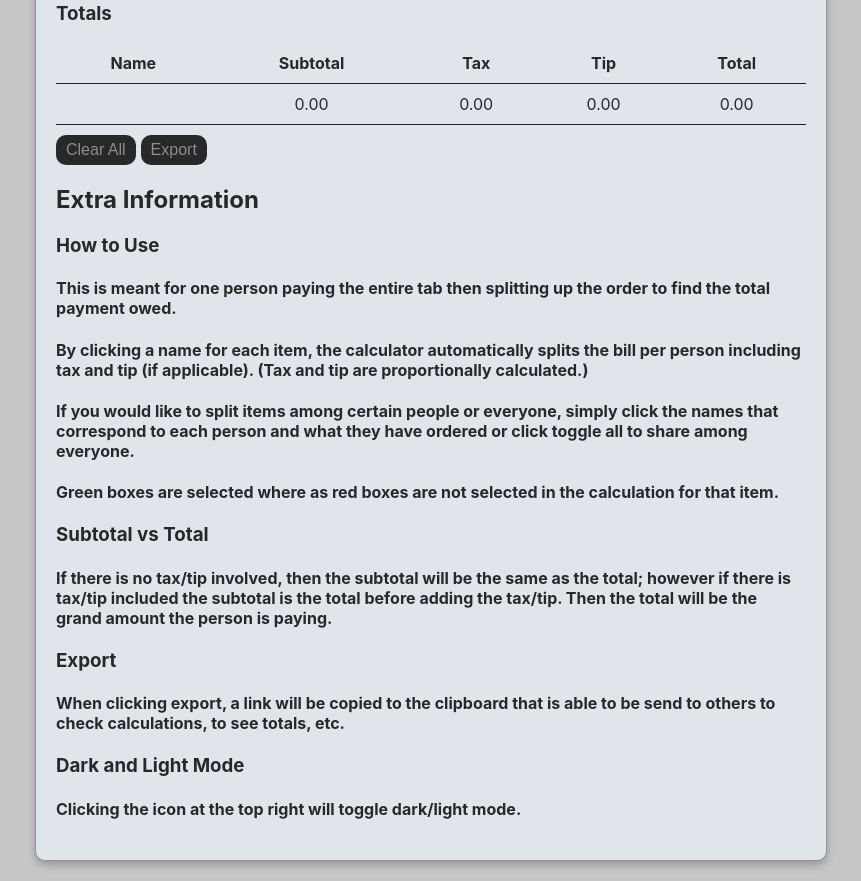
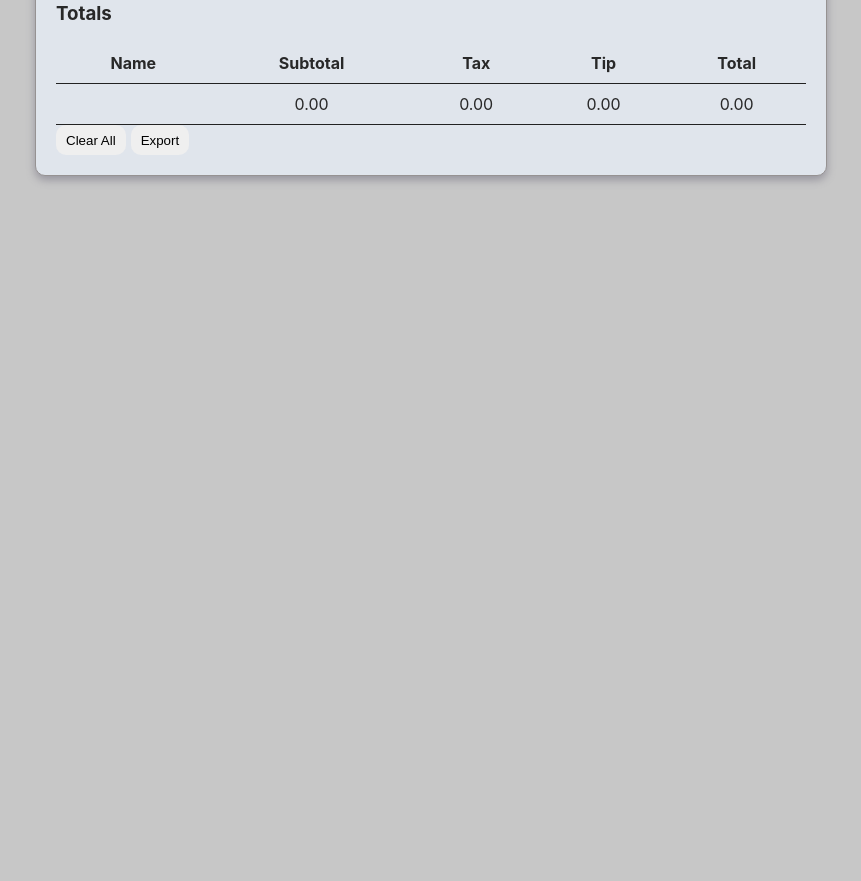
Before and after one commit to hieudphung/checksplitter, a React (Create React App) app: page / in a window 1280 px wide. Shown: the part 520-1401 px from the top of the page, without its empty margins (209-1070 px from the left). After the commit the page ends 800 px from the top, so only its background shows below. Built offline with nearby package versions, Linux system fonts and the light colour scheme.

Commit message:
enter change fix so it doesnt move back to names

```diff
--- a/src/components/BillSplitter.js
+++ b/src/components/BillSplitter.js
@@ -5,7 +5,8 @@ const BillSplitter = () => {
   const [items, setItems] = useState([{ name: '', price: '', selected: [], subtotal: 0 }]);
   const [tax, setTax] = useState('');
   const [tip, setTip] = useState('');
-  const inputRefs = useRef([]);
+  const nameInputRefs = useRef([]); // Added
+  const itemInputRefs = useRef([]); // Added
 
   useEffect(() => {
     const queryParams = new URLSearchParams(window.location.search);
@@ -18,8 +19,6 @@ const BillSplitter = () => {
       setTip(parsedData.tip);
     }
   }, []);
-
-
 
   const handleNameChange = (index, event) => {
     const newNames = [...names];
@@ -77,11 +76,19 @@ const BillSplitter = () => {
   };
 
   const handleAddName = () => {
-    setNames([...names, '']);
-    setTimeout(() => {
-      inputRefs.current[inputRefs.current.length - 1].focus();
-    }, 0);
+    setNames(prevNames => {
+      const newNames = [...prevNames, ''];
+      return newNames;
+    });
   };
+
+  // Added useEffect for focusing last name input field
+  useEffect(() => {
+    if (names.length > 1) {
+      const lastIndex = names.length - 1;
+      nameInputRefs.current[lastIndex].focus();
+    }
+  }, [names]);
 
   const handleRemoveName = (index) => {
     const newNames = names.filter((_, i) => i !== index);
@@ -94,11 +101,19 @@ const BillSplitter = () => {
   };
 
   const handleAddItem = () => {
-    setItems([...items, { name: '', price: '', selected: [], subtotal: 0 }]);
-    setTimeout(() => {
-      inputRefs.current[inputRefs.current.length - 1].focus();
-    }, 0);
+    setItems(prevItems => {
+      const newItems = [...prevItems, { name: '', price: '', selected: [], subtotal: 0 }];
+      return newItems;
+    });
   };
+
+  // Added useEffect for focusing last item input field
+  useEffect(() => {
+    if (items.length > 1) {
+      const lastIndex = items.length - 1;
+      itemInputRefs.current[lastIndex].focus();
+    }
+  }, [items]);
 
   const handleRemoveItem = (index) => {
     const newItems = items.filter((_, i) => i !== index);
@@ -152,18 +167,16 @@ const BillSplitter = () => {
     );
 
     const taxAmount = subtotals.map(subtotal => subtotal * (parseFloat(tax) / 100 || 0));
-    const subtotalPlusTax = subtotals.map((subtotal, index) => subtotal + taxAmount[index]); // Calculate subtotal + tax
+    const subtotalPlusTax = subtotals.map((subtotal, index) => subtotal + taxAmount[index]);
 
-    const tipAmount = subtotalPlusTax.map(subtotal => subtotal * (parseFloat(tip) / 100 || 0)); // Tip based on subtotal + tax
+    const tipAmount = subtotalPlusTax.map(subtotal => subtotal * (parseFloat(tip) / 100 || 0));
 
     const totals = subtotals.map((subtotal, index) => subtotal + taxAmount[index] + tipAmount[index]);
 
     return { subtotals, taxAmount, tipAmount, totals };
   };
 
-const { subtotals, taxAmount, tipAmount, totals } = calculateTotals();
-
-
+  const { subtotals, taxAmount, tipAmount, totals } = calculateTotals();
 
   return (
     <div>
@@ -179,7 +192,7 @@ const { subtotals, taxAmount, tipAmount, totals } = calculateTotals();
               value={name}
               onChange={e => handleNameChange(index, e)}
               onKeyPress={e => handleKeyPress(e, handleAddName)}
-              ref={el => inputRefs.current[index] = el}
+              ref={el => nameInputRefs.current[index] = el} // Updated
             />
             <button onClick={() => handleRemoveName(index)}>Remove Name</button>
           </div>
@@ -197,6 +210,7 @@ const { subtotals, taxAmount, tipAmount, totals } = calculateTotals();
               value={item.name}
               onChange={e => handleItemChange(itemIndex, 'name', e)}
               onKeyPress={e => handleKeyPress(e, handleAddItem)}
+              ref={el => itemInputRefs.current[itemIndex] = el} // Updated
             />
             <input
               type="number"
@@ -266,24 +280,8 @@ const { subtotals, taxAmount, tipAmount, totals } = calculateTotals();
         </tbody>
       </table>
 
-      <div>
-        <button className="button" onClick={handleClearAll}>Clear All</button>
-        <button className="button" onClick={handleExport}>Export</button>
-      </div>
-      <div>
-      <h2>Extra Information</h2>
-      <h3>How to Use</h3>
-      <h4>This is meant for one person paying the entire tab then splitting up the order to find the total payment owed.</h4>
-      <h4>By clicking a name for each item, the calculator automatically splits the bill per person including tax and tip (if applicable). (Tax and tip are proportionally calculated.)</h4>
-      <h4>If you would like to split items among certain people or everyone, simply click the names that correspond to each person and what they have ordered or click toggle all to share among everyone.</h4>
-      <h4>Green boxes are selected where as red boxes are not selected in the calculation for that item.</h4>
-      <h3>Subtotal vs Total</h3>
-      <h4>If there is no tax/tip involved, then the subtotal will be the same as the total; however if there is tax/tip included the subtotal is the total before adding the tax/tip. Then the total will be the grand amount the person is paying.</h4>
-      <h3>Export</h3>
-      <h4>When clicking export, a link will be copied to the clipboard that is able to be send to others to check calculations, to see totals, etc.</h4>
-      <h3>Dark and Light Mode</h3>
-      <h4>Clicking the icon at the top right will toggle dark/light mode.</h4>
-      </div>
+      <button onClick={handleClearAll}>Clear All</button>
+      <button onClick={handleExport}>Export</button>
     </div>
   );
 };
```
